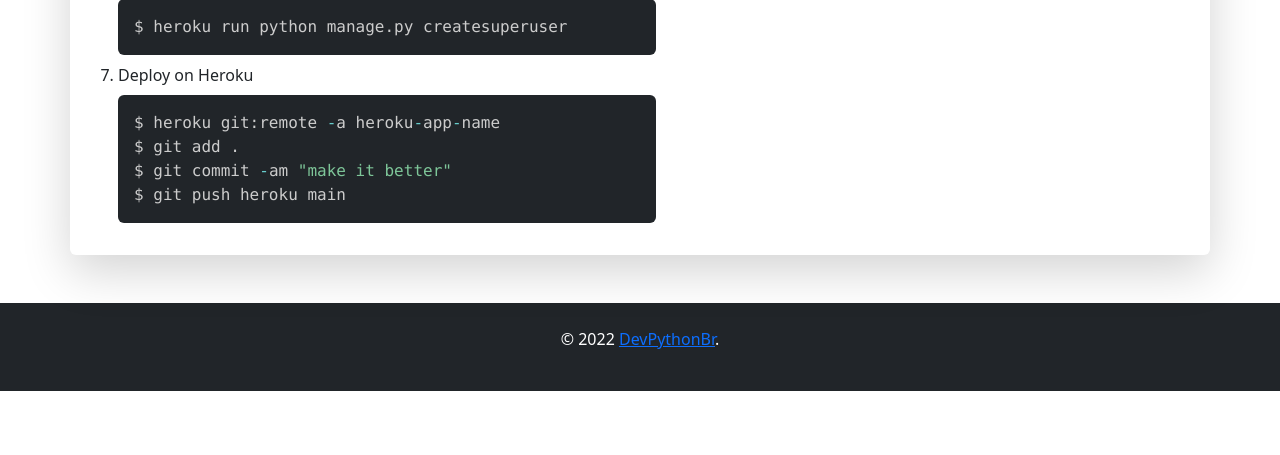
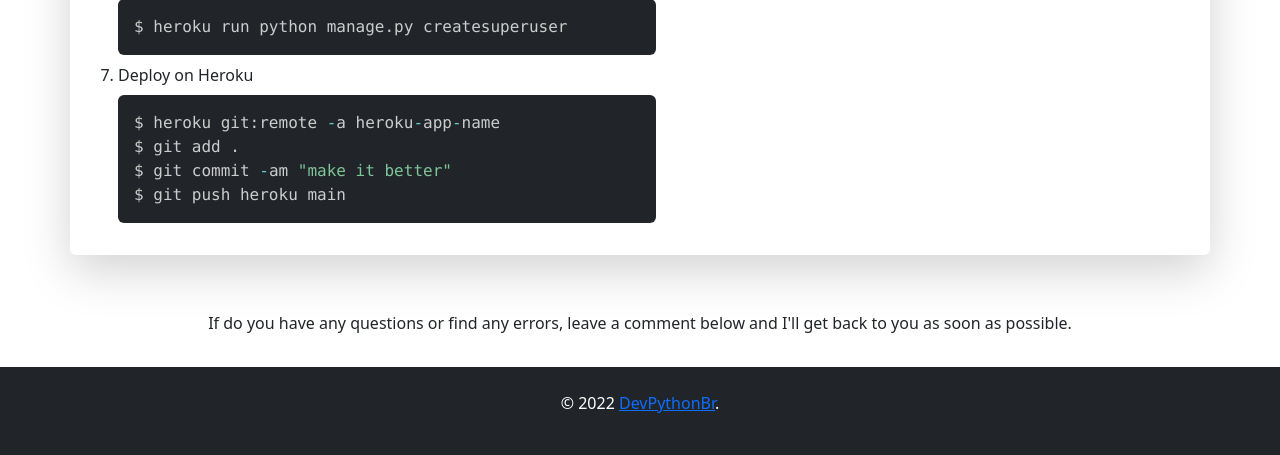
Before and after one commit to DevPitta/django-definitive-guide, a Django app: page / in a window 1280 px wide. Shown: the part 5996-6451 px from the top of the page. Before the commit the page ends 6387 px from the top, so only its background shows below. Run offline with Django 4.2, Linux system fonts and the light colour scheme; some libraries are stand-ins or nearby versions.

Commit message:
Added comment section

```diff
--- a/templates/guide/index.html
+++ b/templates/guide/index.html
@@ -445,6 +445,30 @@
         </div>
     </main>
 
+    <!-- Comment Section -->
+    <section>
+        <div class="container">
+            <div class="row">
+                <div class="col-md-12 pt-2">
+                    <div class="pb-3 text-center">
+                        <p>If do you have any questions or find any errors, leave a comment below and I'll get back to you as soon as possible.</p>
+                    </div>
+
+                    <div id="disqus_thread"></div>
+                        <script>
+                            (function() { // DON'T EDIT BELOW THIS LINE
+                            var d = document, s = d.createElement('script');
+                            s.src = 'https://devpythonbr-django.disqus.com/embed.js';
+                            s.setAttribute('data-timestamp', +new Date());
+                            (d.head || d.body).appendChild(s);
+                            })();
+                        </script>
+                        <noscript>Please enable JavaScript to view the <a href="https://disqus.com/?ref_noscript">comments powered by Disqus.</a></noscript>
+                </div>
+            </div>
+        </div>
+    </section>
+
     <!-- Footer Section -->
     <footer>
         <div class="container-fluid bg-dark">
```
